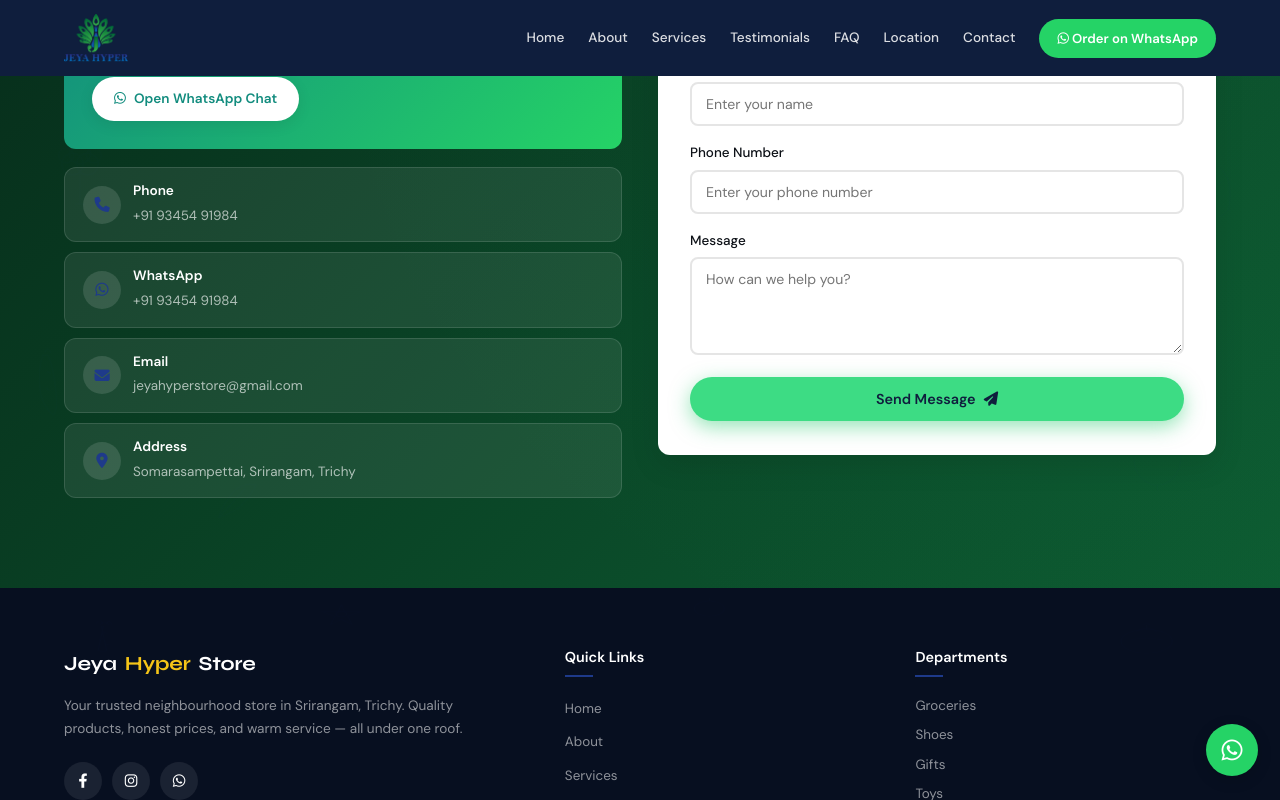
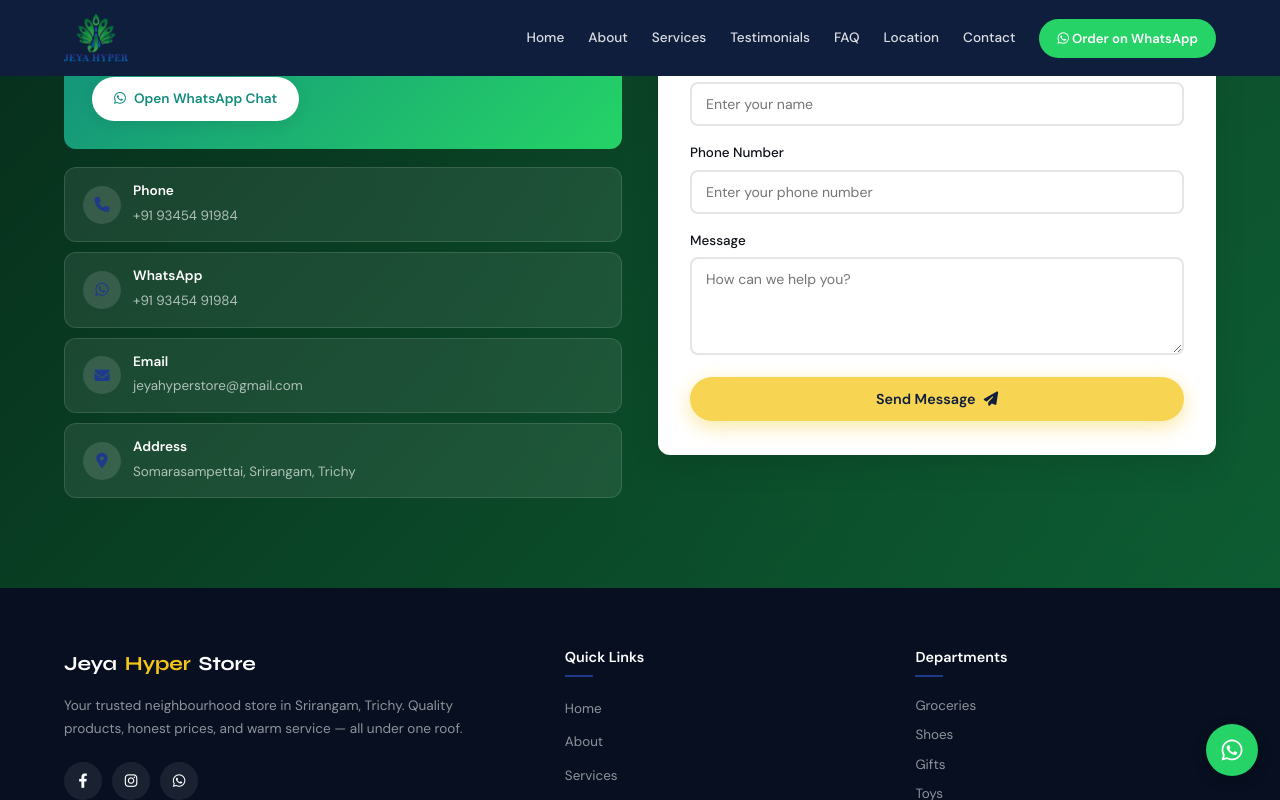
Before and after one commit to JOHN-1415/JHS-v01, a React (Vite) app: page / in a window 1280 px wide. In both pictures the pointer is over the button "Send Message". Shown: the part 6847-7647 px from the top of the page. Built offline with nearby package versions, Linux system fonts and the light colour scheme.

Commit message:
style: change primary buttons and review links to gold for visibility

```diff
--- a/src/index.css
+++ b/src/index.css
@@ -237,25 +237,25 @@
 }
 
 .btn-primary {
-    background: var(--royal-blue);
+    background: var(--gold);
     color: var(--navy-dark);
     box-shadow: 0 4px 10px rgba(0, 0, 0, 0.1);
 }
 
 .btn-primary:hover {
-    box-shadow: 0 6px 20px rgba(46, 204, 113, 0.5);
-    background: #3ddc84;
+    box-shadow: 0 6px 20px rgba(245, 197, 24, 0.4);
+    background: #f7d452;
 }
 
 .btn-lime {
-    background: var(--royal-blue);
+    background: var(--gold);
     color: var(--navy-dark);
     box-shadow: 0 4px 10px rgba(0, 0, 0, 0.1);
 }
 
 .btn-lime:hover {
-    box-shadow: 0 6px 20px rgba(46, 204, 113, 0.5);
-    background: #3ddc84;
+    box-shadow: 0 6px 20px rgba(245, 197, 24, 0.4);
+    background: #f7d452;
 }
 
 .btn-whatsapp {
@@ -1279,7 +1279,7 @@
 
 .review-gmap-link {
     font-size: 0.72rem;
-    color: var(--royal-blue);
+    color: var(--gold);
     text-decoration: none;
     font-weight: 600;
     display: inline-flex;
@@ -1300,7 +1300,7 @@
     gap: 6px;
     margin-top: 14px;
     font-size: 0.78rem;
-    color: var(--royal-blue);
+    color: var(--gold);
     font-weight: 600;
     transition: var(--trans-fast);
 }
```
